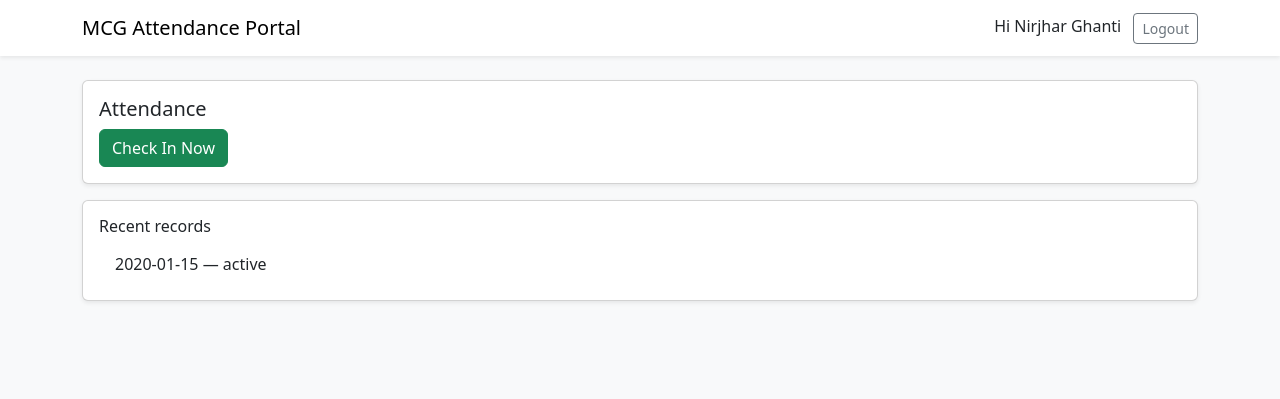
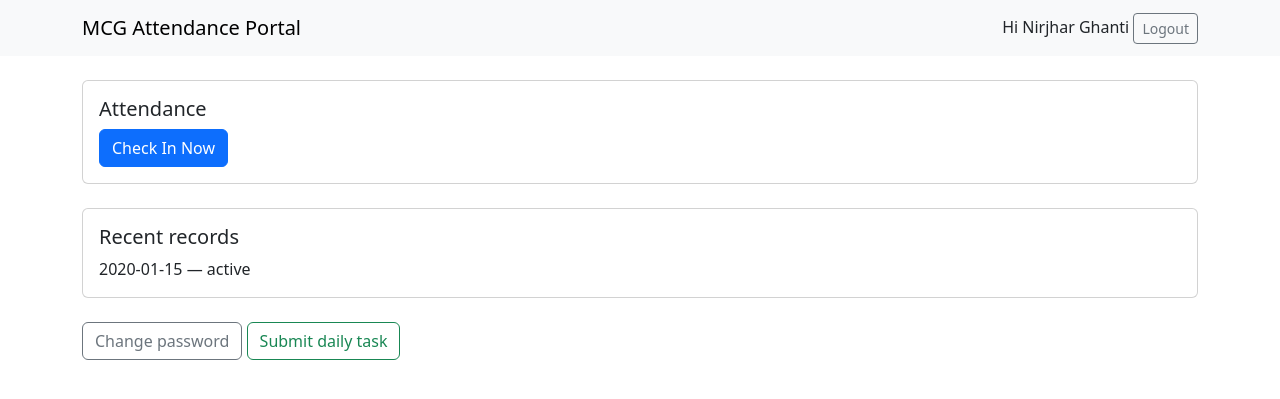
Before and after one commit to craogamer0306-sys/mcg-attendance, a Flask app: page /dashboard in a window 1280 px wide. Shown: the top 399 px of the page. Run offline with Flask 2, Linux system fonts and the light colour scheme; a user stored in the database is signed in; tables that the repository leaves empty hold one stand-in row (values such as "Sample post").

Commit message:
Add templates: dashboard, change-password, submit-task

```diff
--- a/templates/dashboard.html
+++ b/templates/dashboard.html
@@ -1,22 +1,42 @@
-<!doctype html><html lang="en"><head>
+<!doctype html>
+<html lang="en">
+<head>
   <meta charset="utf-8"><meta name="viewport" content="width=device-width,initial-scale=1">
-<title>{{ app_name }} Dashboard</title>
+  <title>{{ app_name }}</title>
   <link href="https://cdn.jsdelivr.net/npm/bootstrap@5.3.2/dist/css/bootstrap.min.css" rel="stylesheet">
-</head><body class="bg-light">
-<nav class="navbar bg-white shadow-sm"><div class="container">
-<a class="navbar-brand">{{ app_name }}</a>
-<div class="ms-auto"><span class="me-2">Hi {{ user.name }}</span>
-<a href="{{ url_for('logout') }}" class="btn btn-outline-secondary btn-sm">Logout</a></div></div></nav>
-<div class="container py-4"><div class="card shadow-sm mb-3"><div class="card-body">
+</head>
+<body>
+<nav class="navbar navbar-light bg-light">
+  <div class="container">
+    <a class="navbar-brand" href="#">{{ app_name }}</a>
+    <div>Hi {{ user.name }} <a class="btn btn-sm btn-outline-secondary" href="{{ url_for('logout') }}">Logout</a></div>
+  </div>
+</nav>
+<div class="container py-4">
+  <div class="card mb-4"><div class="card-body">
     <h5>Attendance</h5>
     {% if todays_att %}
-<p class="text-success">Checked in at <strong>{{ todays_att.check_in.strftime('%H:%M') }}</strong> — {{ todays_att.status }}</p>
+      <p>Checked in at <strong>{{ todays_att.check_in.strftime('%H:%M') }}</strong> — {{ todays_att.status }}</p>
     {% else %}
-<form method="post" action="{{ url_for('checkin') }}"><button class="btn btn-success">Check In Now</button></form>
+      <form method="post" action="{{ url_for('checkin') }}">
+        <button class="btn btn-primary">Check In Now</button>
+      </form>
     {% endif %}
   </div></div>
-<div class="card shadow-sm"><div class="card-body"><h6>Recent records</h6>
-<ul class="list-group list-group-flush">
-{% for r in recent %}<li class="list-group-item">{{ r.date.strftime('%Y-%m-%d') }} — {{ r.status }}</li>{% endfor %}
-</ul></div></div></div>
-</body></html>
+
+  <div class="card mb-4"><div class="card-body">
+    <h5>Recent records</h5>
+    {% for r in recent %}
+      <div>{{ r.date }} — {{ r.status }}</div>
+    {% else %}
+      <div>No records yet.</div>
+    {% endfor %}
+  </div></div>
+
+  <div class="mb-3">
+    <a class="btn btn-outline-secondary" href="{{ url_for('change_password') }}">Change password</a>
+    <a class="btn btn-outline-success" href="{{ url_for('submit_task') }}">Submit daily task</a>
+  </div>
+</div>
+</body>
+</html>
```
Also changed, not shown: templates/change_password.html (added, +29 -0 lines), templates/submit_task.html (added, +28 -0 lines). Lines whose indentation alone changed are shown as unchanged.
